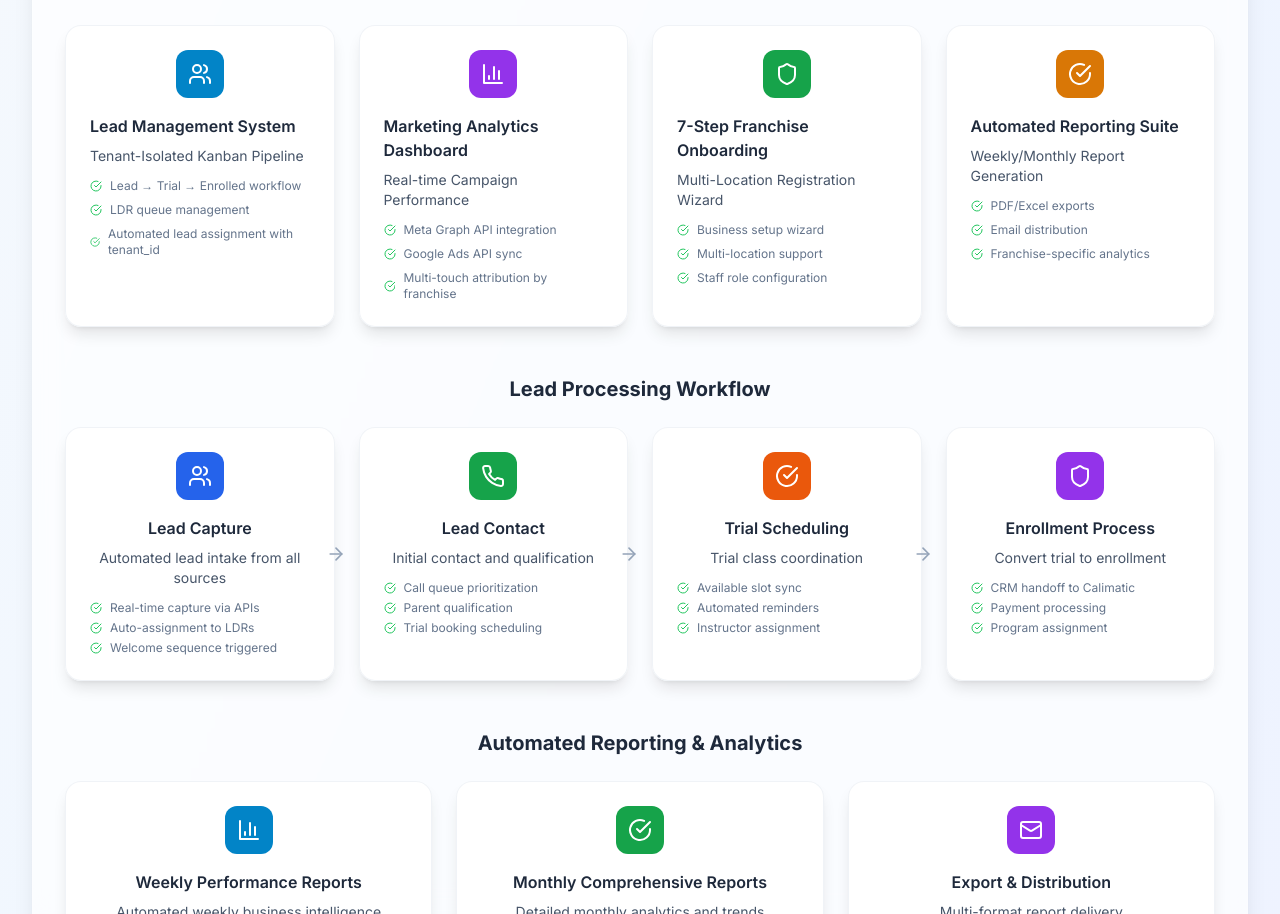
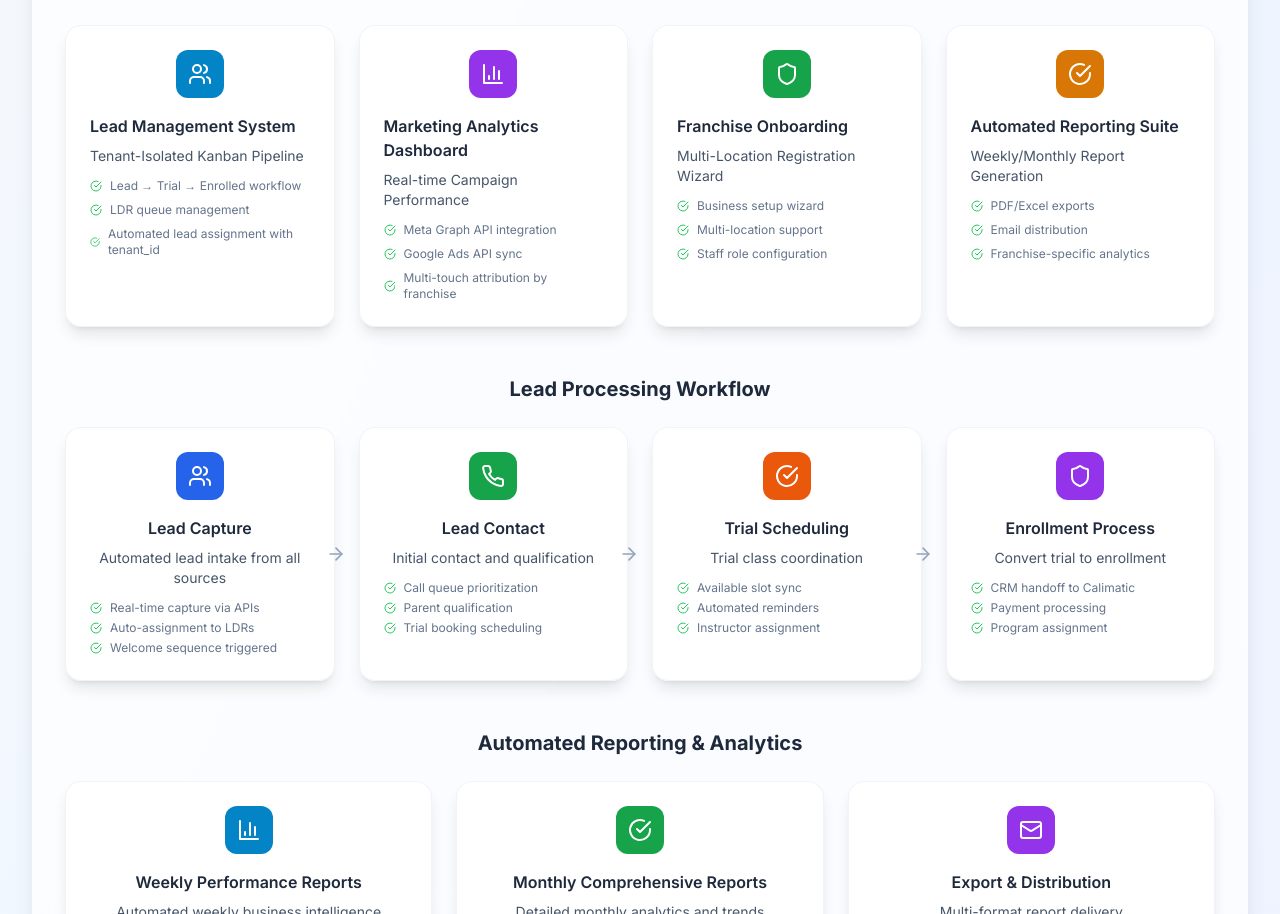
Before and after one commit to armankhan1999/FranFlow-Architecture, a Next.js app: page /client-view in a window 1280 px wide. Shown: the part 1291-2205 px from the top of the page. Built offline with nearby package versions, Linux system fonts and the light colour scheme.

Commit message:
Minor Changes

```diff
--- a/src/components/client/BusinessFlowDiagram.tsx
+++ b/src/components/client/BusinessFlowDiagram.tsx
@@ -48,7 +48,7 @@ const BusinessFlowDiagram = () => {
       features: ['Meta Graph API integration', 'Google Ads API sync', 'Multi-touch attribution by franchise']
     },
     {
-      name: '7-Step Franchise Onboarding',
+      name: 'Franchise Onboarding',
       description: 'Multi-Location Registration Wizard',
       icon: Shield,
       iconBg: 'bg-success-600',
```
